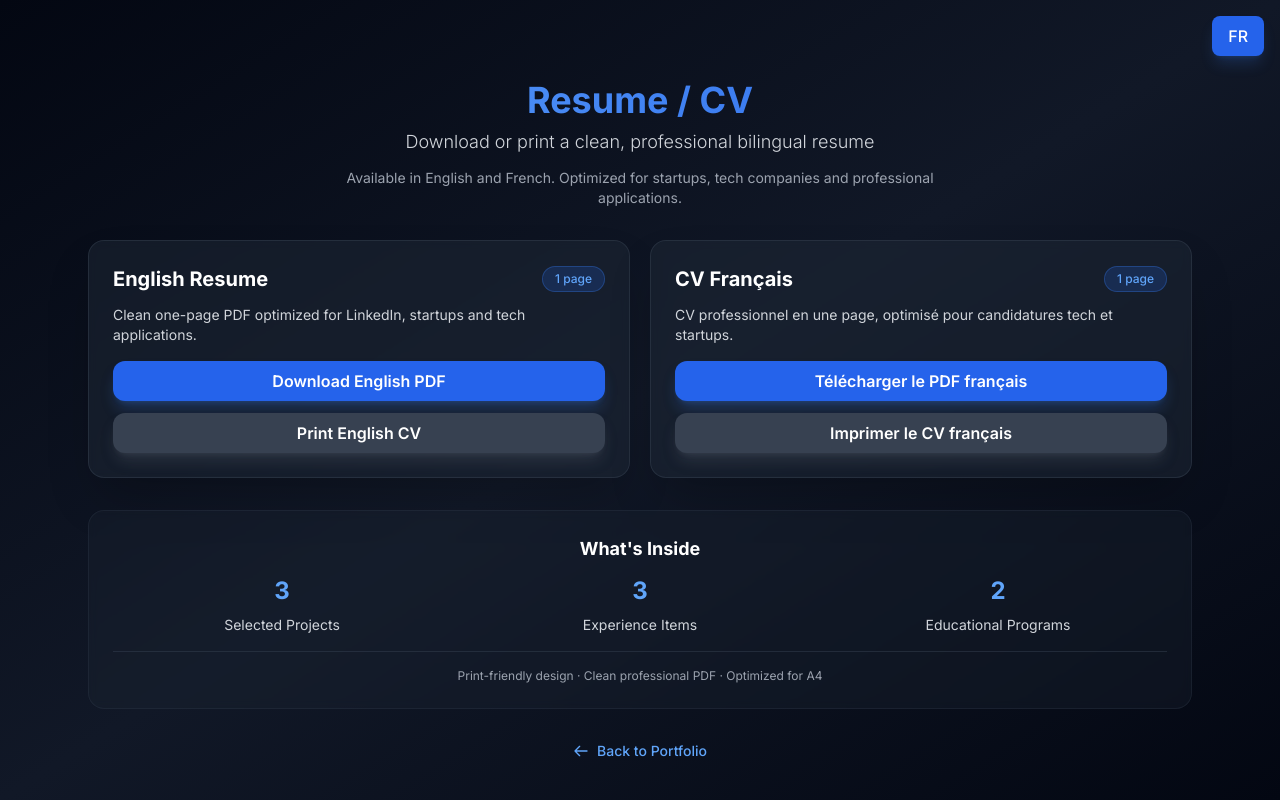
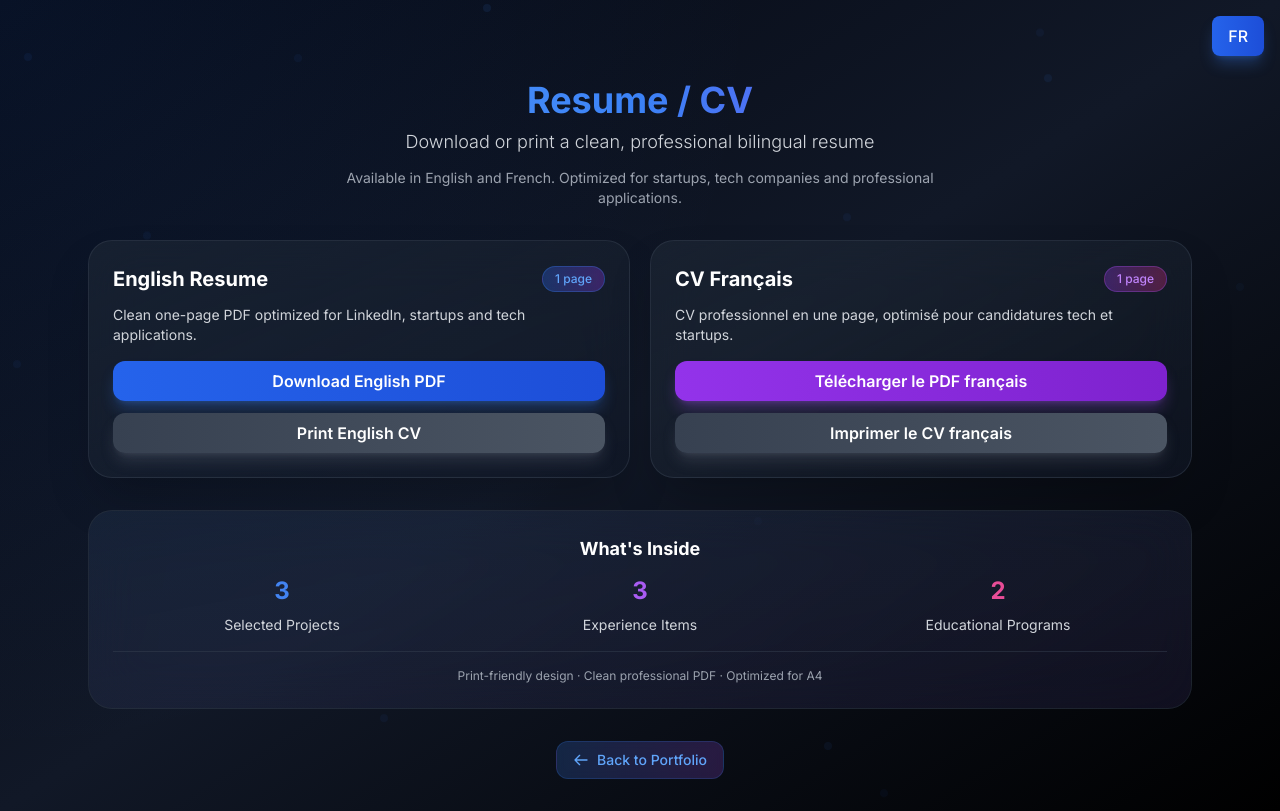
Before and after one commit to Sy2force/Portfolio---pro, a Next.js app: page /resume in a window 1280 px wide. Built offline with nearby package versions, Linux system fonts and the light colour scheme.

Commit message:
Premium 3D resume page - particles, glass morphism, hover effects

```diff
--- a/app/resume/page.tsx
+++ b/app/resume/page.tsx
@@ -4,24 +4,69 @@ import { motion } from "framer-motion"
 import { useLanguage } from "@/lib/language-context"
 import { translations } from "@/lib/translations"
 import Link from "next/link"
+import { useState, useEffect } from "react"
 
 export const dynamic = 'force-dynamic'
 
 export default function ResumePage() {
   const { language, setLanguage } = useLanguage()
   const t = translations[language]
+  const [mousePosition, setMousePosition] = useState({ x: 0, y: 0 })
 
   const handlePrint = (pdfUrl: string) => {
     window.open(pdfUrl, '_blank')
   }
 
+  useEffect(() => {
+    const handleMouseMove = (e: MouseEvent) => {
+      setMousePosition({
+        x: (e.clientX / window.innerWidth) * 100,
+        y: (e.clientY / window.innerHeight) * 100
+      })
+    }
+    window.addEventListener('mousemove', handleMouseMove)
+    return () => window.removeEventListener('mousemove', handleMouseMove)
+  }, [])
+
   return (
-    <div className="min-h-screen bg-gradient-to-br from-gray-950 via-gray-900 to-gray-950 text-white">
+    <div className="min-h-screen bg-gradient-to-br from-gray-950 via-gray-900 to-black text-white relative overflow-hidden">
+      {/* Animated gradient background */}
+      <div
+        className="absolute inset-0 opacity-30"
+        style={{
+          background: `radial-gradient(circle at ${mousePosition.x}% ${mousePosition.y}%, rgba(59, 130, 246, 0.3) 0%, transparent 50%)`,
+          transition: 'background 0.3s ease'
+        }}
+      />
+
+      {/* Floating particles */}
+      <div className="absolute inset-0 overflow-hidden pointer-events-none">
+        {[...Array(20)].map((_, i) => (
+          <motion.div
+            key={i}
+            className="absolute w-2 h-2 bg-blue-500/20 rounded-full"
+            style={{
+              left: `${Math.random() * 100}%`,
+              top: `${Math.random() * 100}%`
+            }}
+            animate={{
+              y: [0, -20, 0],
+              opacity: [0.2, 0.5, 0.2]
+            }}
+            transition={{
+              duration: 3 + Math.random() * 2,
+              repeat: Infinity,
+              delay: Math.random() * 2
+            }}
+          />
+        ))}
+      </div>
+
       {/* Language Toggle - Mobile */}
       <div className="fixed top-4 right-4 z-50 md:hidden">
         <button
           onClick={() => setLanguage(language === "en" ? "fr" : "en")}
-          className="px-4 py-2 bg-blue-600 hover:bg-blue-700 text-white rounded-lg transition-all duration-300 font-medium text-sm touch-manipulation active:scale-95 shadow-lg shadow-blue-500/20"
+          className="px-4 py-2 bg-gradient-to-r from-blue-600 to-blue-700 hover:from-blue-700 hover:to-blue-800 text-white rounded-lg transition-all duration-300 font-medium text-sm touch-manipulation active:scale-95 shadow-lg shadow-blue-500/30 backdrop-blur-sm"
         >
           {language === "en" ? "FR" : "EN"}
         </button>
@@ -31,22 +76,32 @@ export default function ResumePage() {
       <div className="hidden md:block fixed top-4 right-4 z-50">
         <button
           onClick={() => setLanguage(language === "en" ? "fr" : "en")}
-          className="px-4 py-2 bg-blue-600 hover:bg-blue-700 text-white rounded-lg transition-all duration-300 font-medium shadow-lg shadow-blue-500/20"
+          className="px-4 py-2 bg-gradient-to-r from-blue-600 to-blue-700 hover:from-blue-700 hover:to-blue-800 text-white rounded-lg transition-all duration-300 font-medium shadow-lg shadow-blue-500/30 backdrop-blur-sm"
         >
           {language === "en" ? "FR" : "EN"}
         </button>
       </div>
 
-      <div className="max-w-6xl mx-auto px-4 sm:px-6 py-6 md:py-8 pt-20 md:pt-20">
+      <div className="max-w-6xl mx-auto px-4 sm:px-6 py-6 md:py-8 pt-20 md:pt-20 relative z-10">
         {/* Header */}
         <motion.div
           initial={{ opacity: 0, y: 20 }}
           animate={{ opacity: 1, y: 0 }}
           className="text-center mb-6 md:mb-8"
         >
-          <h1 className="text-2xl sm:text-3xl md:text-4xl font-bold mb-2 bg-gradient-to-r from-blue-400 to-blue-600 bg-clip-text text-transparent">
+          <motion.h1
+            className="text-2xl sm:text-3xl md:text-4xl font-bold mb-2 bg-gradient-to-r from-blue-400 via-blue-500 to-purple-600 bg-clip-text text-transparent"
+            animate={{
+              backgroundPosition: ['0%', '100%', '0%']
+            }}
+            transition={{
+              duration: 5,
+              repeat: Infinity,
+              ease: "linear"
+            }}
+          >
             Resume / CV
-          </h1>
+          </motion.h1>
           <h2 className="text-base md:text-lg text-gray-300 mb-3 font-light">
             Download or print a clean, professional bilingual resume
           </h2>
@@ -67,31 +122,42 @@ export default function ResumePage() {
             initial={{ opacity: 0, y: 20 }}
             animate={{ opacity: 1, y: 0 }}
             transition={{ delay: 0.2 }}
-            className="bg-gray-800/50 backdrop-blur-sm border border-gray-700/50 rounded-2xl p-5 md:p-6 hover:border-blue-500/50 transition-all duration-300 flex flex-col shadow-2xl hover:shadow-blue-500/10"
+            whileHover={{
+              scale: 1.02,
+              rotateY: 2,
+              rotateX: 2
+            }}
+            className="bg-gradient-to-br from-gray-800/60 via-gray-800/40 to-gray-900/60 backdrop-blur-xl border border-gray-700/50 rounded-3xl p-5 md:p-6 hover:border-blue-500/50 transition-all duration-500 flex flex-col shadow-2xl hover:shadow-blue-500/20 relative overflow-hidden"
+            style={{
+              perspective: '1000px'
+            }}
           >
-            <div className="flex items-center justify-between mb-3">
+            {/* Card glow effect */}
+            <div className="absolute inset-0 bg-gradient-to-br from-blue-500/5 to-purple-500/5 opacity-0 hover:opacity-100 transition-opacity duration-500" />
+
+            <div className="relative z-10 flex items-center justify-between mb-3">
               <h3 className="text-lg md:text-xl font-bold text-white">
                 English Resume
               </h3>
-              <span className="px-3 py-1 bg-blue-600/20 text-blue-400 text-xs font-medium rounded-full border border-blue-500/30">
+              <span className="px-3 py-1 bg-gradient-to-r from-blue-600/30 to-purple-600/30 text-blue-400 text-xs font-medium rounded-full border border-blue-500/30 backdrop-blur-sm">
                 1 page
               </span>
             </div>
-            <p className="text-xs md:text-sm text-gray-300 mb-4 leading-relaxed flex-grow">
+            <p className="text-xs md:text-sm text-gray-300 mb-4 leading-relaxed flex-grow relative z-10">
               Clean one-page PDF optimized for LinkedIn, startups and tech applications.
             </p>
-            <div className="space-y-3">
+            <div className="space-y-3 relative z-10">
               <a
                 href="/Shay_Acoca_CV_EN.pdf"
                 download
-                className="block w-full px-4 py-2 bg-blue-600 hover:bg-blue-700 text-white rounded-xl transition-all duration-300 font-semibold text-center touch-manipulation active:scale-98 shadow-lg shadow-blue-500/25 hover:shadow-blue-500/40"
+                className="block w-full px-4 py-2 bg-gradient-to-r from-blue-600 to-blue-700 hover:from-blue-700 hover:to-blue-800 text-white rounded-xl transition-all duration-300 font-semibold text-center touch-manipulation active:scale-98 shadow-lg shadow-blue-500/30 hover:shadow-blue-500/50"
                 aria-label="Download Shay Acoca English CV PDF"
               >
                 Download English PDF
               </a>
               <button
                 onClick={() => handlePrint("/Shay_Acoca_CV_EN.pdf")}
-                className="block w-full px-4 py-2 bg-gray-700 hover:bg-gray-600 text-white rounded-xl transition-all duration-300 font-semibold text-center touch-manipulation active:scale-98 shadow-lg shadow-gray-500/25 hover:shadow-gray-500/40"
+                className="block w-full px-4 py-2 bg-gradient-to-r from-gray-700 to-gray-600 hover:from-gray-600 hover:to-gray-500 text-white rounded-xl transition-all duration-300 font-semibold text-center touch-manipulation active:scale-98 shadow-lg shadow-gray-500/30 hover:shadow-gray-500/50"
                 aria-label="Print Shay Acoca English CV"
               >
                 Print English CV
@@ -104,31 +170,42 @@ export default function ResumePage() {
             initial={{ opacity: 0, y: 20 }}
             animate={{ opacity: 1, y: 0 }}
             transition={{ delay: 0.3 }}
-            className="bg-gray-800/50 backdrop-blur-sm border border-gray-700/50 rounded-2xl p-5 md:p-6 hover:border-blue-500/50 transition-all duration-300 flex flex-col shadow-2xl hover:shadow-blue-500/10"
+            whileHover={{
+              scale: 1.02,
+              rotateY: -2,
+              rotateX: 2
+            }}
+            className="bg-gradient-to-br from-gray-800/60 via-gray-800/40 to-gray-900/60 backdrop-blur-xl border border-gray-700/50 rounded-3xl p-5 md:p-6 hover:border-purple-500/50 transition-all duration-500 flex flex-col shadow-2xl hover:shadow-purple-500/20 relative overflow-hidden"
+            style={{
+              perspective: '1000px'
+            }}
           >
-            <div className="flex items-center justify-between mb-3">
+            {/* Card glow effect */}
+            <div className="absolute inset-0 bg-gradient-to-br from-purple-500/5 to-pink-500/5 opacity-0 hover:opacity-100 transition-opacity duration-500" />
+
+            <div className="relative z-10 flex items-center justify-between mb-3">
               <h3 className="text-lg md:text-xl font-bold text-white">
                 CV Français
               </h3>
-              <span className="px-3 py-1 bg-blue-600/20 text-blue-400 text-xs font-medium rounded-full border border-blue-500/30">
+              <span className="px-3 py-1 bg-gradient-to-r from-purple-600/30 to-pink-600/30 text-purple-400 text-xs font-medium rounded-full border border-purple-500/30 backdrop-blur-sm">
                 1 page
               </span>
             </div>
-            <p className="text-xs md:text-sm text-gray-300 mb-4 leading-relaxed flex-grow">
+            <p className="text-xs md:text-sm text-gray-300 mb-4 leading-relaxed flex-grow relative z-10">
               CV professionnel en une page, optimisé pour candidatures tech et startups.
             </p>
-            <div className="space-y-3">
+            <div className="space-y-3 relative z-10">
               <a
                 href="/Shay_Acoca_CV_FR.pdf"
                 download
-                className="block w-full px-4 py-2 bg-blue-600 hover:bg-blue-700 text-white rounded-xl transition-all duration-300 font-semibold text-center touch-manipulation active:scale-98 shadow-lg shadow-blue-500/25 hover:shadow-blue-500/40"
+                className="block w-full px-4 py-2 bg-gradient-to-r from-purple-600 to-purple-700 hover:from-purple-700 hover:to-purple-800 text-white rounded-xl transition-all duration-300 font-semibold text-center touch-manipulation active:scale-98 shadow-lg shadow-purple-500/30 hover:shadow-purple-500/50"
                 aria-label="Télécharger le CV français de Shay Acoca en PDF"
               >
                 Télécharger le PDF français
               </a>
               <button
                 onClick={() => handlePrint("/Shay_Acoca_CV_FR.pdf")}
-                className="block w-full px-4 py-2 bg-gray-700 hover:bg-gray-600 text-white rounded-xl transition-all duration-300 font-semibold text-center touch-manipulation active:scale-98 shadow-lg shadow-gray-500/25 hover:shadow-gray-500/40"
+                className="block w-full px-4 py-2 bg-gradient-to-r from-gray-700 to-gray-600 hover:from-gray-600 hover:to-gray-500 text-white rounded-xl transition-all duration-300 font-semibold text-center touch-manipulation active:scale-98 shadow-lg shadow-gray-500/30 hover:shadow-gray-500/50"
                 aria-label="Imprimer le CV français"
               >
                 Imprimer le CV français
@@ -142,29 +219,52 @@ export default function ResumePage() {
           initial={{ opacity: 0, y: 20 }}
           animate={{ opacity: 1, y: 0 }}
           transition={{ delay: 0.4 }}
-          className="bg-gray-800/30 backdrop-blur-sm border border-gray-700/30 rounded-2xl p-5 md:p-6 mb-6 md:mb-8"
+          className="bg-gradient-to-br from-gray-800/40 via-gray-800/30 to-gray-900/40 backdrop-blur-xl border border-gray-700/40 rounded-3xl p-5 md:p-6 mb-6 md:mb-8 relative overflow-hidden"
         >
+          {/* Subtle gradient overlay */}
+          <div className="absolute inset-0 bg-gradient-to-br from-blue-500/5 to-purple-500/5" />
+
+          <div className="relative z-10">
             <h3 className="text-base md:text-lg font-bold text-white mb-3 text-center">
               What&apos;s Inside
             </h3>
             <div className="grid md:grid-cols-3 gap-3 md:gap-5 text-center">
-            <div className="space-y-2">
-              <div className="text-xl md:text-2xl font-bold text-blue-400">3</div>
+              <motion.div
+                className="space-y-2"
+                whileHover={{ scale: 1.05 }}
+                transition={{ duration: 0.2 }}
+              >
+                <div className="text-xl md:text-2xl font-bold bg-gradient-to-r from-blue-400 to-blue-600 bg-clip-text text-transparent">
+                  3
+                </div>
                 <div className="text-xs md:text-sm text-gray-300">Selected Projects</div>
+              </motion.div>
+              <motion.div
+                className="space-y-2"
+                whileHover={{ scale: 1.05 }}
+                transition={{ duration: 0.2 }}
+              >
+                <div className="text-xl md:text-2xl font-bold bg-gradient-to-r from-purple-400 to-purple-600 bg-clip-text text-transparent">
+                  3
                 </div>
-            <div className="space-y-2">
-              <div className="text-xl md:text-2xl font-bold text-blue-400">3</div>
                 <div className="text-xs md:text-sm text-gray-300">Experience Items</div>
+              </motion.div>
+              <motion.div
+                className="space-y-2"
+                whileHover={{ scale: 1.05 }}
+                transition={{ duration: 0.2 }}
+              >
+                <div className="text-xl md:text-2xl font-bold bg-gradient-to-r from-pink-400 to-pink-600 bg-clip-text text-transparent">
+                  2
                 </div>
-            <div className="space-y-2">
-              <div className="text-xl md:text-2xl font-bold text-blue-400">2</div>
                 <div className="text-xs md:text-sm text-gray-300">Educational Programs</div>
-            </div>
+              </motion.div>
             </div>
             <div className="mt-3 md:mt-4 pt-3 md:pt-4 border-t border-gray-700/50 text-center">
               <p className="text-xs text-gray-400">
                 Print-friendly design · Clean professional PDF · Optimized for A4
               </p>
+            </div>
           </div>
         </motion.div>
 
@@ -177,7 +277,7 @@ export default function ResumePage() {
         >
           <Link
             href="/"
-            className="inline-flex items-center gap-2 text-blue-400 hover:text-blue-300 transition-colors font-medium touch-manipulation active:scale-95 text-xs md:text-sm"
+            className="inline-flex items-center gap-2 bg-gradient-to-r from-blue-500/20 to-purple-500/20 hover:from-blue-500/30 hover:to-purple-500/30 text-blue-400 hover:text-blue-300 transition-all duration-300 font-medium touch-manipulation active:scale-95 text-xs md:text-sm px-4 py-2 rounded-xl backdrop-blur-sm border border-blue-500/20"
           >
             <svg className="w-3 h-3 md:w-4 md:h-4" fill="none" stroke="currentColor" viewBox="0 0 24 24">
               <path strokeLinecap="round" strokeLinejoin="round" strokeWidth={2} d="M10 19l-7-7m0 0l7-7m-7 7h18" />
```
Lines whose indentation alone changed are shown as unchanged.
